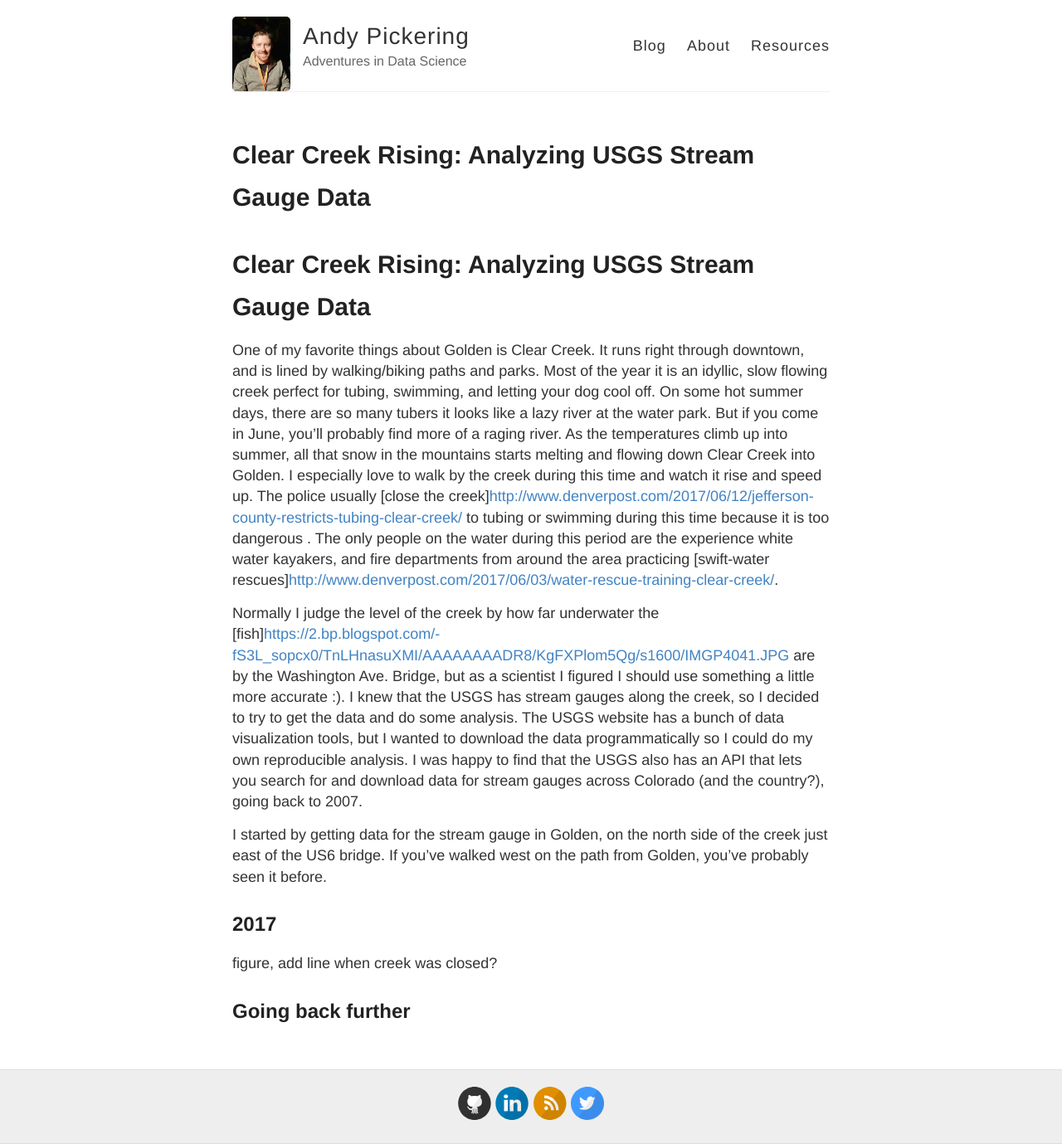
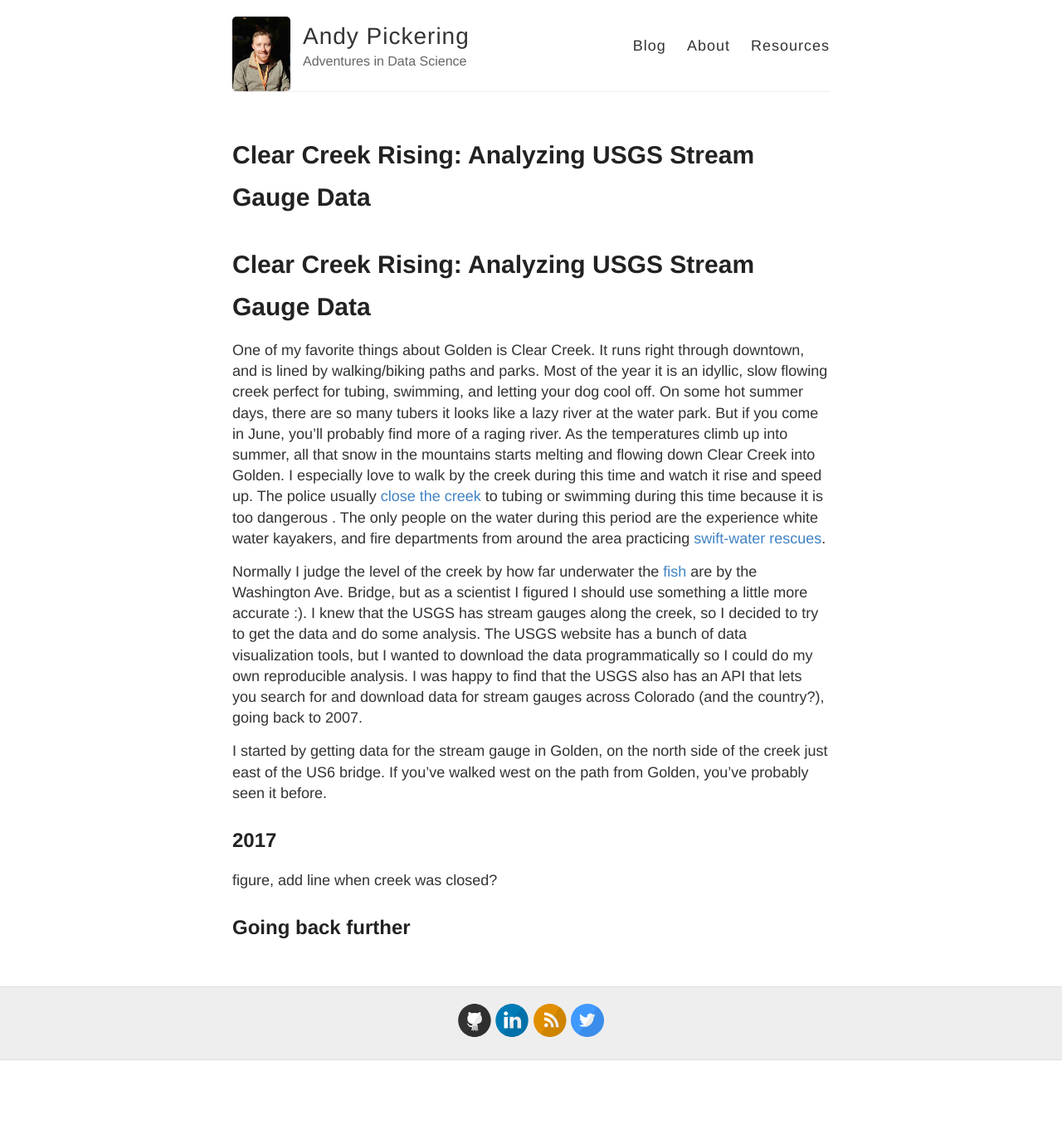
Before and after one commit to andypicke/andypicke.github.io, a Jekyll site: the page built from clear_creek.md, in a window 1280 px wide. Shown: the whole page at 83% size. Built offline with Jekyll 4.4.1, drawn with Linux system fonts in a browser that asks for light colours; our own code applies the rules of GitHub Pages for plain Markdown files; after the commit the page ends 1278 px from its top, so only the background shows below that.

Commit message:
update links

```diff
--- a/clear_creek.md
+++ b/clear_creek.md
@@ -1,13 +1,13 @@
 
 # Clear Creek Rising: Analyzing USGS Stream Gauge Data
 
-One of my favorite things about Golden is Clear Creek. It runs right through downtown, and is lined by walking/biking paths and parks. Most of the year it is an idyllic, slow flowing creek perfect for tubing, swimming, and letting your dog cool off. On some hot summer days, there are so many tubers it looks like a lazy river at the water park. But if you come in June, you’ll probably find more of a raging river. As the temperatures climb up into summer, all that snow in the mountains starts melting and flowing down Clear Creek into Golden. I especially love to walk by the creek during this time and watch it rise and speed up. The police usually [close the creek]<http://www.denverpost.com/2017/06/12/jefferson-county-restricts-tubing-clear-creek/> to tubing or swimming during this time because it is too dangerous . The only people on the water during this period are the experience white water kayakers, and fire departments from around the area practicing [swift-water rescues]<http://www.denverpost.com/2017/06/03/water-rescue-training-clear-creek/>.
+One of my favorite things about Golden is Clear Creek. It runs right through downtown, and is lined by walking/biking paths and parks. Most of the year it is an idyllic, slow flowing creek perfect for tubing, swimming, and letting your dog cool off. On some hot summer days, there are so many tubers it looks like a lazy river at the water park. But if you come in June, you’ll probably find more of a raging river. As the temperatures climb up into summer, all that snow in the mountains starts melting and flowing down Clear Creek into Golden. I especially love to walk by the creek during this time and watch it rise and speed up. The police usually [close the creek](http://www.denverpost.com/2017/06/12/jefferson-county-restricts-tubing-clear-creek/) to tubing or swimming during this time because it is too dangerous . The only people on the water during this period are the experience white water kayakers, and fire departments from around the area practicing [swift-water rescues](http://www.denverpost.com/2017/06/03/water-rescue-training-clear-creek/).
 
 
 
 
 
-Normally I judge the level of the creek by how far underwater the [fish]<https://2.bp.blogspot.com/-fS3L_sopcx0/TnLHnasuXMI/AAAAAAAADR8/KgFXPlom5Qg/s1600/IMGP4041.JPG> are by the Washington Ave. Bridge, but as a scientist I figured I should use something a little more accurate :). I knew that the USGS has stream gauges along the creek, so I decided to try to get the data and do some analysis. The USGS website has a bunch of data visualization tools, but I wanted to download the data programmatically so I could do my own reproducible analysis. I was happy to find that the USGS also has an API that lets you search for and download data for stream gauges across Colorado (and the country?), going back to 2007.
+Normally I judge the level of the creek by how far underwater the [fish](https://2.bp.blogspot.com/-fS3L_sopcx0/TnLHnasuXMI/AAAAAAAADR8/KgFXPlom5Qg/s1600/IMGP4041.JPG) are by the Washington Ave. Bridge, but as a scientist I figured I should use something a little more accurate :). I knew that the USGS has stream gauges along the creek, so I decided to try to get the data and do some analysis. The USGS website has a bunch of data visualization tools, but I wanted to download the data programmatically so I could do my own reproducible analysis. I was happy to find that the USGS also has an API that lets you search for and download data for stream gauges across Colorado (and the country?), going back to 2007.
 
 I started by getting data for the stream gauge in Golden, on the north side of the creek just east of the US6 bridge. If you’ve walked west on the path from Golden, you’ve probably seen it before.
 
```
